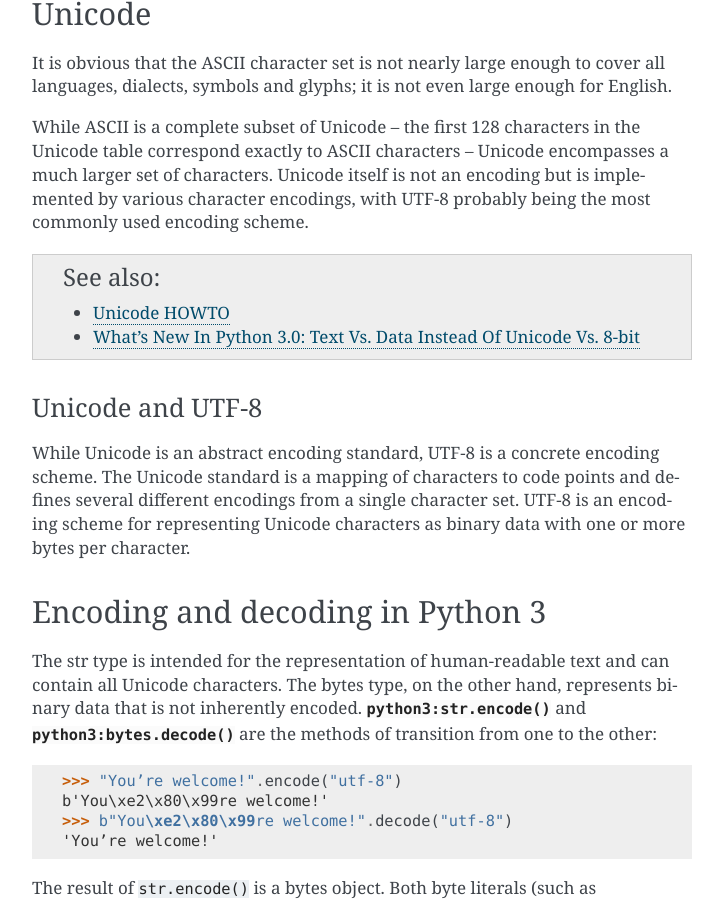
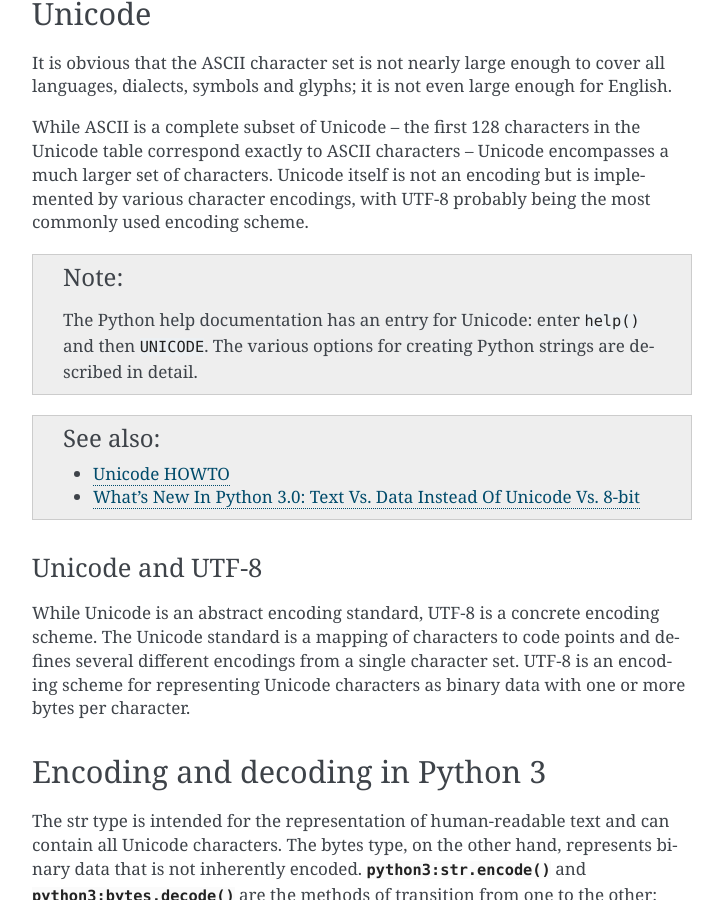
Before and after one commit to veit/python-basics-tutorial, a Sphinx documentation site: the page built from docs/appendix/encodings.rst, in a window 1280 px wide and 900 px high, scrolled down 877 px. Shown: the whole window, without its empty margins (388-1111 px from the left). Built offline with Sphinx 7.4.7, drawn with Linux system fonts in a browser that asks for light colours; pages that are not in the unit, such as notebooks, are missing from menus.

Commit message:
:memo: Add note to Unicode help

```diff
--- a/docs/appendix/encodings.rst
+++ b/docs/appendix/encodings.rst
@@ -49,6 +49,11 @@ Unicode table correspond exactly to ASCII characters – Unicode encompasses a
 much larger set of characters. Unicode itself is not an encoding but is
 implemented by various character encodings, with UTF-8 probably being the most
 commonly used encoding scheme.
+
+.. note::
+   The Python help documentation has an entry for Unicode: enter ``help()`` and
+   then ``UNICODE``. The various options for creating Python strings are
+   described in detail.
 
 .. seealso::
     * `Unicode HOWTO
```
